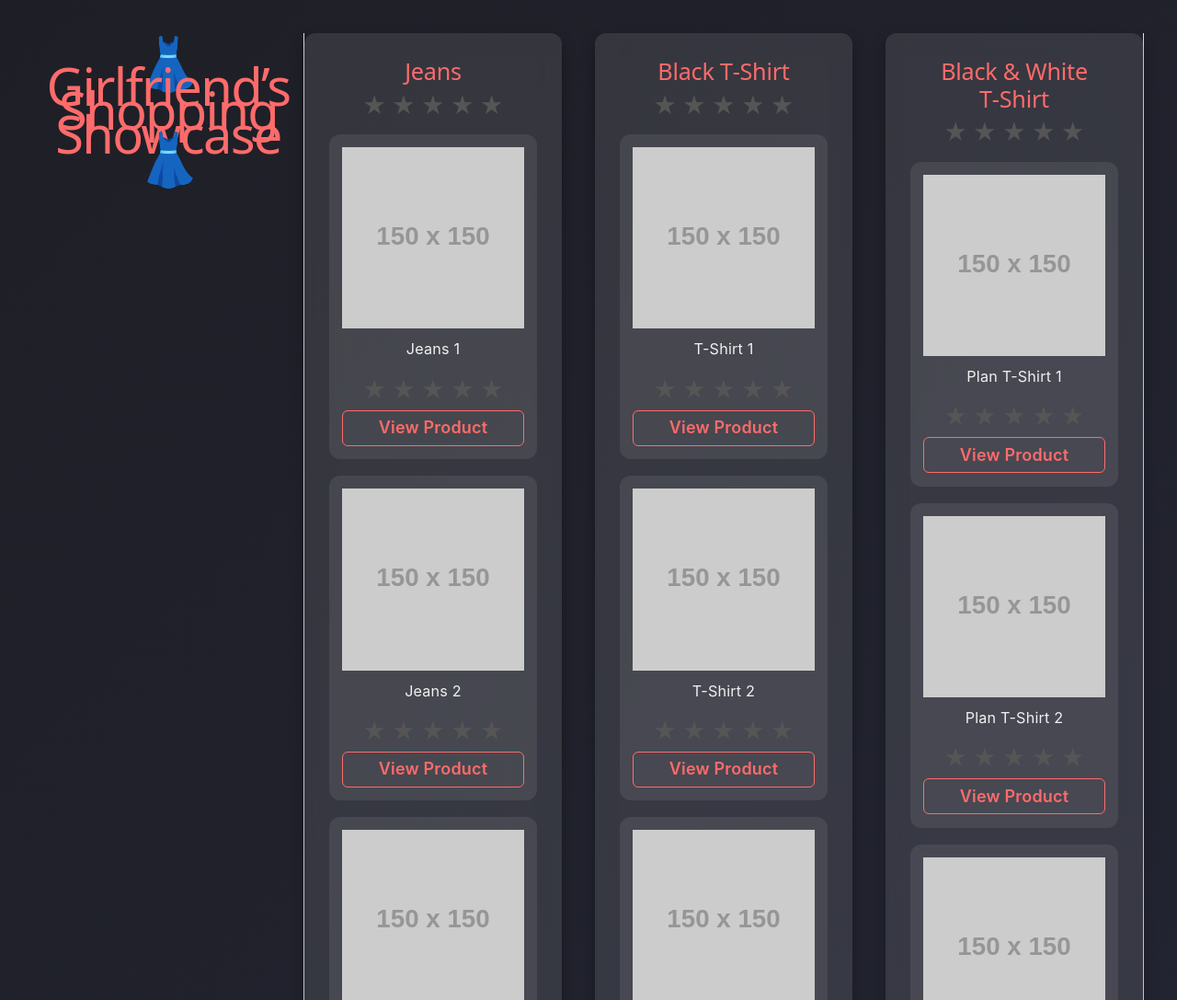
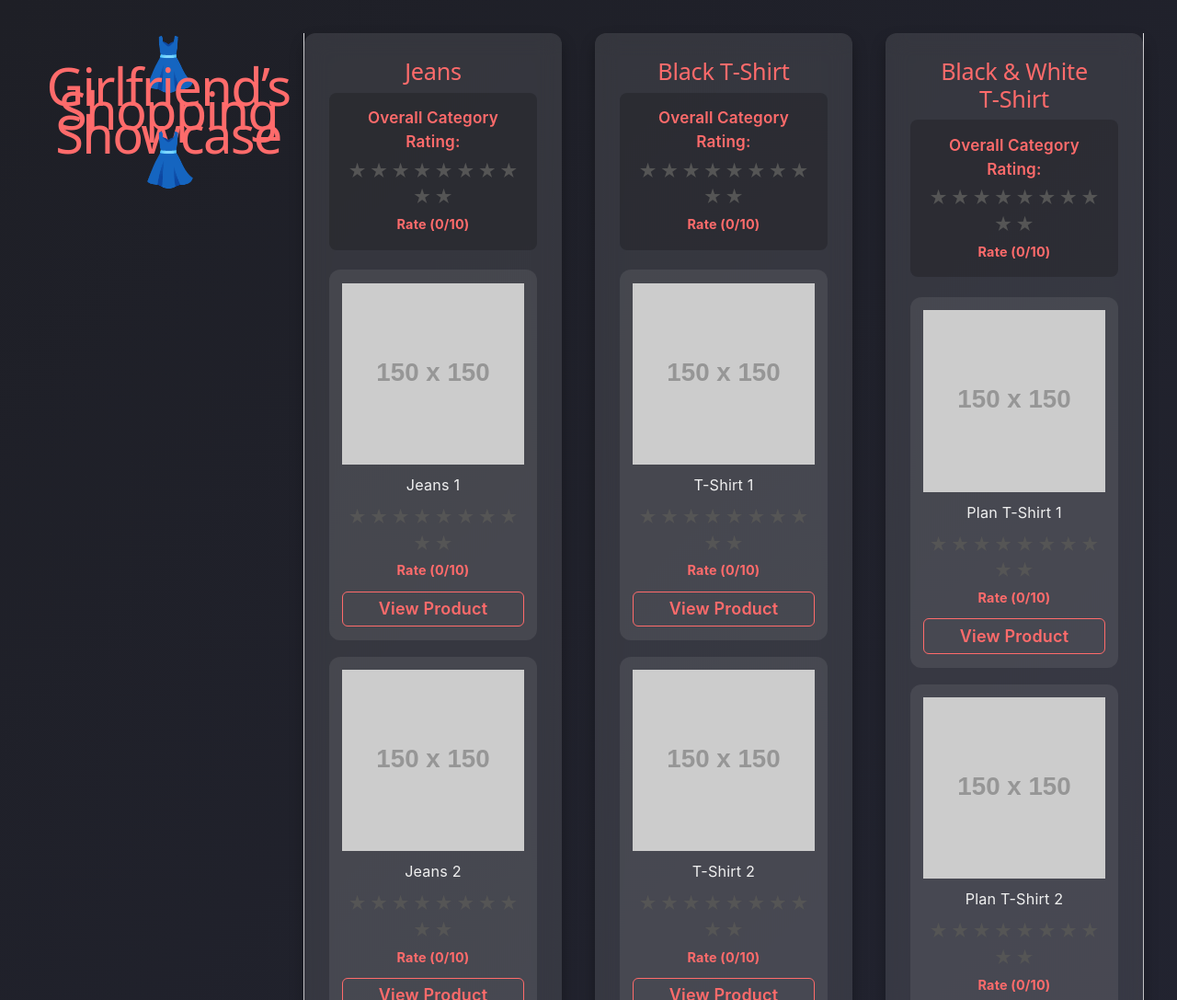
Before and after one commit to kogproject/girlfriend-shop, a website built with Vite: page index.html in a window 1280 px wide. Shown: the top 1087 px of the page at 92% size. Built offline with nearby package versions, Linux system fonts and the light colour scheme; placeholder pictures from the web are drawn by us.

Commit message:
Update rating system to 10-point scale and push all category ratings to WhatsApp

```diff
--- a/src/custom.css
+++ b/src/custom.css
@@ -91,12 +91,41 @@ body {
   color: #fff;
 }
 
+.category-rating-box {
+  text-align: center;
+  margin-bottom: 1.2rem;
+  background: rgba(0, 0, 0, 0.2);
+  padding: 0.8rem;
+  border-radius: 8px;
+}
+
+.cat-rating-label {
+  font-weight: 600;
+  font-size: 0.95rem;
+  color: var(--accent);
+  display: block;
+  margin-bottom: 0.3rem;
+}
+
+.rating-wrapper {
+  display: flex;
+  flex-direction: column;
+  align-items: center;
+  gap: 0.2rem;
+}
+
 .rating {
   display: flex;
   justify-content: center;
-  gap: 0.3rem;
-  font-size: 1.4rem;
-  margin-top: 0.5rem;
+  gap: 0.15rem;
+  font-size: 1.1rem;
+  flex-wrap: wrap;
+}
+
+.score-text {
+  font-size: 0.8rem;
+  font-weight: bold;
+  color: var(--accent);
 }
 
 .star {
--- a/src/main.js
+++ b/src/main.js
@@ -10,22 +10,35 @@ const DISPLAY_TITLES = {
   special_collection: 'Special Collection'
 };
 
-// Utility to create star rating element
+// Utility to create star rating element (10-star scale)
 function createRating(category) {
   const container = document.createElement('div');
-  container.className = 'rating';
-  const saved = localStorage.getItem(`rating_${category}`) || 0;
-  for (let i = 1; i <= 5; i++) {
+  container.className = 'rating-wrapper';
+
+  const starsContainer = document.createElement('div');
+  starsContainer.className = 'rating';
+
+  const scoreText = document.createElement('span');
+  scoreText.className = 'score-text';
+
+  const saved = parseInt(localStorage.getItem(`rating_${category}`), 10) || 0;
+  scoreText.textContent = saved > 0 ? `${saved}/10` : 'Rate (0/10)';
+
+  for (let i = 1; i <= 10; i++) {
     const star = document.createElement('span');
     star.className = i <= saved ? 'star filled' : 'star';
     star.textContent = '★';
     star.dataset.value = i;
     star.addEventListener('click', () => {
       localStorage.setItem(`rating_${category}`, i);
-      updateStars(container, i);
+      updateStars(starsContainer, i);
+      scoreText.textContent = `${i}/10`;
     });
-    container.appendChild(star);
+    starsContainer.appendChild(star);
   }
+
+  container.appendChild(starsContainer);
+  container.appendChild(scoreText);
   return container;
 }
 
@@ -44,10 +57,15 @@ function renderCategory(key, items) {
   title.textContent = DISPLAY_TITLES[key] || key;
   section.appendChild(title);
 
-  // Rating (skip special collection – locked)
-  if (key !== 'special_collection') {
-    section.appendChild(createRating(key));
-  }
+  // Category overall rating (10 point scale)
+  const catRatingContainer = document.createElement('div');
+  catRatingContainer.className = 'category-rating-box';
+  const catLabel = document.createElement('span');
+  catLabel.className = 'cat-rating-label';
+  catLabel.textContent = 'Overall Category Rating: ';
+  catRatingContainer.appendChild(catLabel);
+  catRatingContainer.appendChild(createRating(key));
+  section.appendChild(catRatingContainer);
 
   const grid = document.createElement('div');
   grid.className = 'grid';
@@ -119,37 +137,37 @@ function renderShareActions() {
 
   const shareBtn = document.createElement('button');
   shareBtn.className = 'share-btn whatsapp-btn';
-  shareBtn.innerHTML = '💬 Send My Wishlist to Him via WhatsApp';
+  shareBtn.innerHTML = '💬 Send My Category Ratings & Wishlist to Him via WhatsApp';
   shareBtn.addEventListener('click', () => {
-    let msg = "💖 *My Shopping Ratings & Favorites* 💖\n\n";
-    let count = 0;
+    let msg = "💖 *My Shopping Category Ratings & Wishlist (out of 10)* 💖\n\n";
+    let ratedCount = 0;
 
     Object.entries(products).forEach(([key, items]) => {
       const catTitle = DISPLAY_TITLES[key] || key;
       const catRating = localStorage.getItem(`rating_${key}`);
-      let catHeaderAdded = false;
 
+      msg += `📌 *Category: ${catTitle}*\n`;
       if (catRating && catRating > 0) {
-        msg += `📌 *Category: ${catTitle}* (${'★'.repeat(catRating)})\n`;
-        catHeaderAdded = true;
+        msg += `   Overall Category Score: ${catRating}/10 ⭐\n`;
+        ratedCount++;
+      } else {
+        msg += `   Overall Category Score: Not rated\n`;
       }
 
+      let itemsAdded = false;
       items.forEach((item, index) => {
         const itemRating = localStorage.getItem(`item_rating_${key}_${index}`);
         if (itemRating && itemRating > 0) {
-          if (!catHeaderAdded) {
-            msg += `📌 *Category: ${catTitle}*\n`;
-            catHeaderAdded = true;
-          }
-          msg += `   • ${item.title}: ${'★'.repeat(itemRating)}\n     ${item.url}\n`;
-          count++;
+          msg += `   • ${item.title}: ${itemRating}/10 ⭐\n     Link: ${item.url}\n`;
+          itemsAdded = true;
+          ratedCount++;
         }
       });
 
-      if (catHeaderAdded) msg += "\n";
+      msg += "\n";
     });
 
-    if (count === 0 && !msg.includes('★')) {
+    if (ratedCount === 0) {
       alert("Please rate some items or categories first by clicking the stars! ⭐");
       return;
     }
@@ -162,19 +180,20 @@ function renderShareActions() {
   emailBtn.className = 'share-btn email-btn';
   emailBtn.innerHTML = '✉️ Send via Email';
   emailBtn.addEventListener('click', () => {
-    let body = "My Shopping Ratings & Favorites:\n\n";
+    let body = "My Shopping Category Ratings & Wishlist (out of 10):\n\n";
     Object.entries(products).forEach(([key, items]) => {
       const catTitle = DISPLAY_TITLES[key] || key;
       const catRating = localStorage.getItem(`rating_${key}`);
-      if (catRating) body += `Category ${catTitle}: ${catRating}/5 stars\n`;
+      body += `Category: ${catTitle}\nOverall Rating: ${catRating ? catRating + '/10' : 'Not rated'}\n`;
       items.forEach((item, index) => {
         const itemRating = localStorage.getItem(`item_rating_${key}_${index}`);
         if (itemRating) {
-          body += `- ${item.title}: ${itemRating}/5 stars (${item.url})\n`;
+          body += `  - ${item.title}: ${itemRating}/10 stars (${item.url})\n`;
         }
       });
+      body += "\n";
     });
-    window.open(`mailto:?subject=${encodeURIComponent("My Favorite Outfits!")}&body=${encodeURIComponent(body)}`);
+    window.open(`mailto:?subject=${encodeURIComponent("My Shopping Category Ratings & Outfits!")}&body=${encodeURIComponent(body)}`);
   });
 
   bar.appendChild(shareBtn);
```
